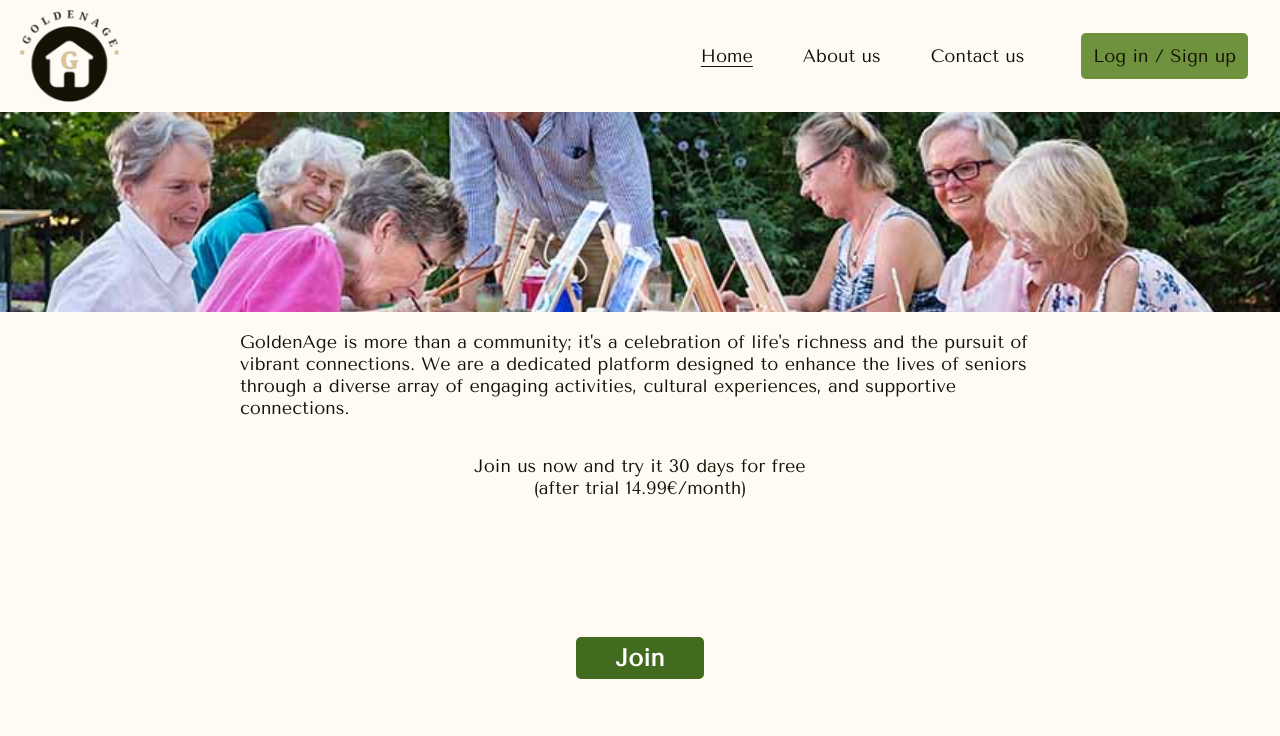
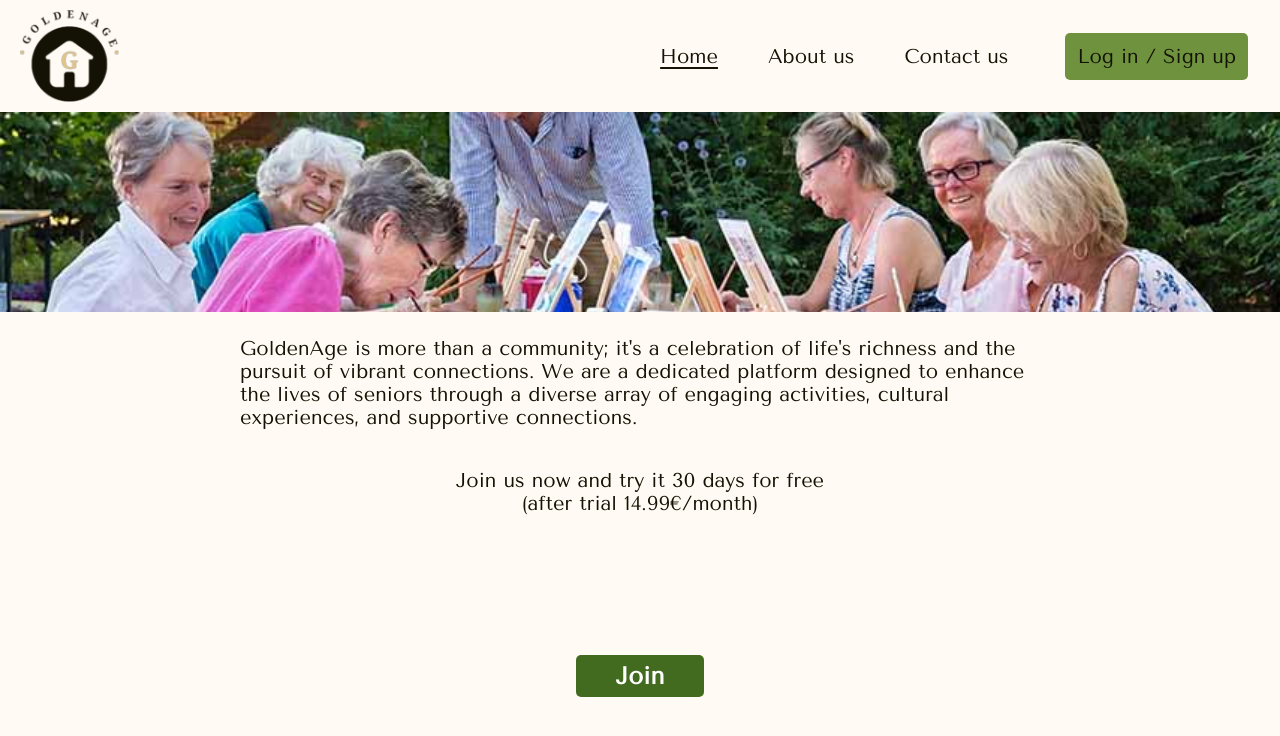
Before and after one commit to JuhoBjn/online-store, a React (Vite) app in the folder frontend/: page /frontpage in a window 1280 px wide. Shown: the top 736 px of the page. Built offline with nearby package versions, Linux system fonts and the light colour scheme.

Commit message:
Increase font size across the page #137

```diff
--- a/frontend/src/index.css
+++ b/frontend/src/index.css
@@ -30,6 +30,7 @@ h3,
 h4 {
   font-family: "Lilita One", sans-serif;
   color: var(--main-text-color);
+  font-size: xx-large;
 }
 
 p,
@@ -38,7 +39,7 @@ label,
 li,
 button {
   font-family: "Tenor Sans", sans-serif;
-  font-size: large;
+  font-size: 20px;
   color: var(--main-text-color);
 }
 
```
